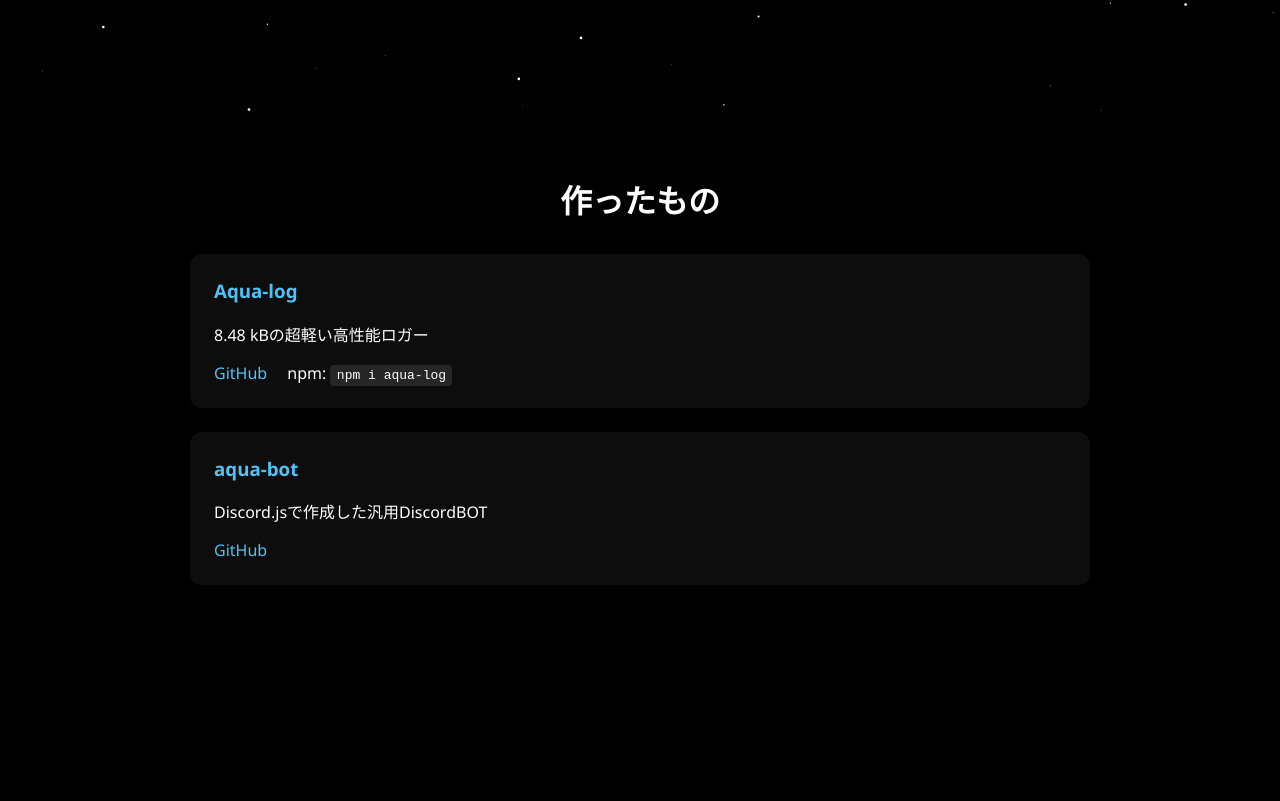
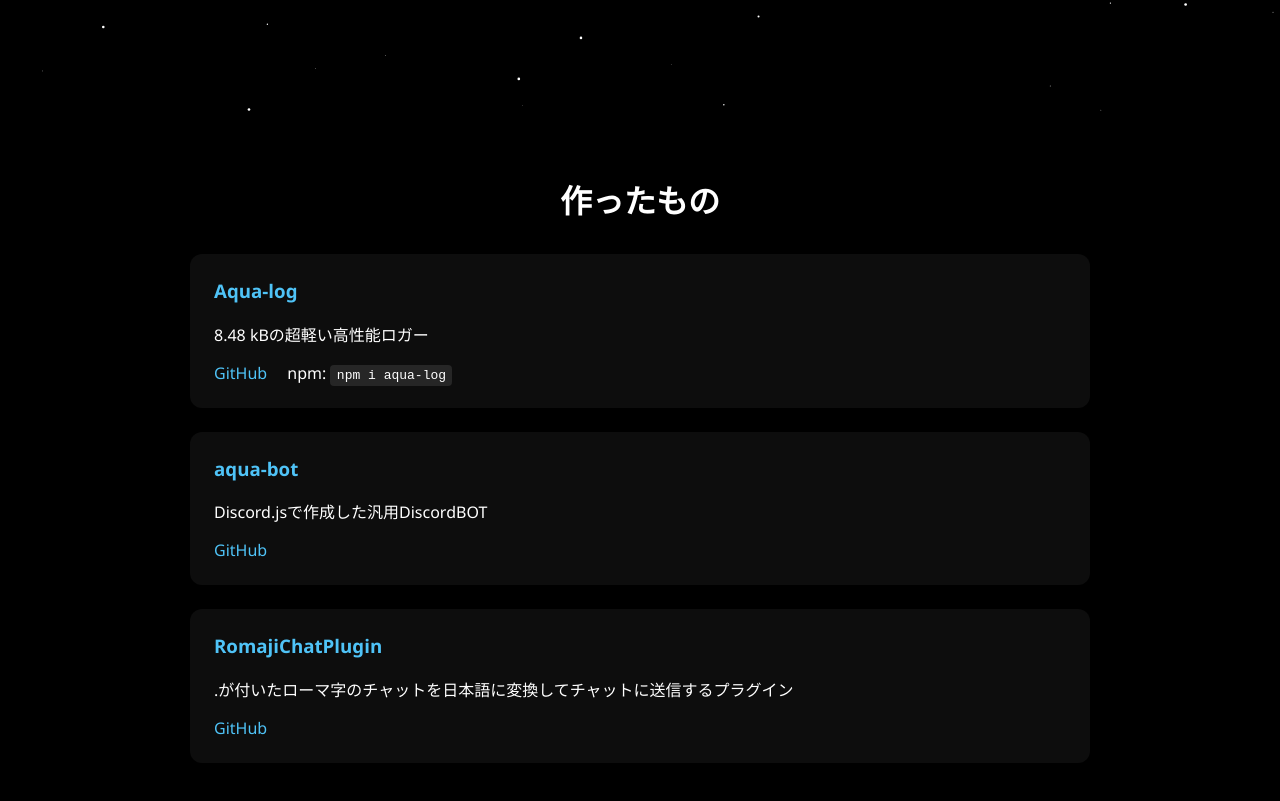
Before and after one commit to cyan-cs/Aqua-site, a plain HTML site: page index.html in a window 1280 px wide. Shown: the part 688-1489 px from the top of the page. Before the commit the page ends 1337 px from the top, so only its background shows below. Drawn offline with Linux system fonts and the light colour scheme.

Commit message:
Update index.html

```diff
--- a/index.html
+++ b/index.html
@@ -146,6 +146,13 @@
         <a href="https://github.com/cyan-cs/Aqua-bot" target="_blank" rel="noopener">GitHub</a>
       </div>
     </div>
+      <div class="project-card">
+      <h3>RomajiChatPlugin</h3>
+      <p>.が付いたローマ字のチャットを日本語に変換してチャットに送信するプラグイン</p>
+      <div class="project-links">
+        <a href="https://github.com/cyan-cs/RomajiChatPlugin" target="_blank" rel="noopener">GitHub</a>
+      </div>
+    </div>
   </section>
 
   <script>
```
